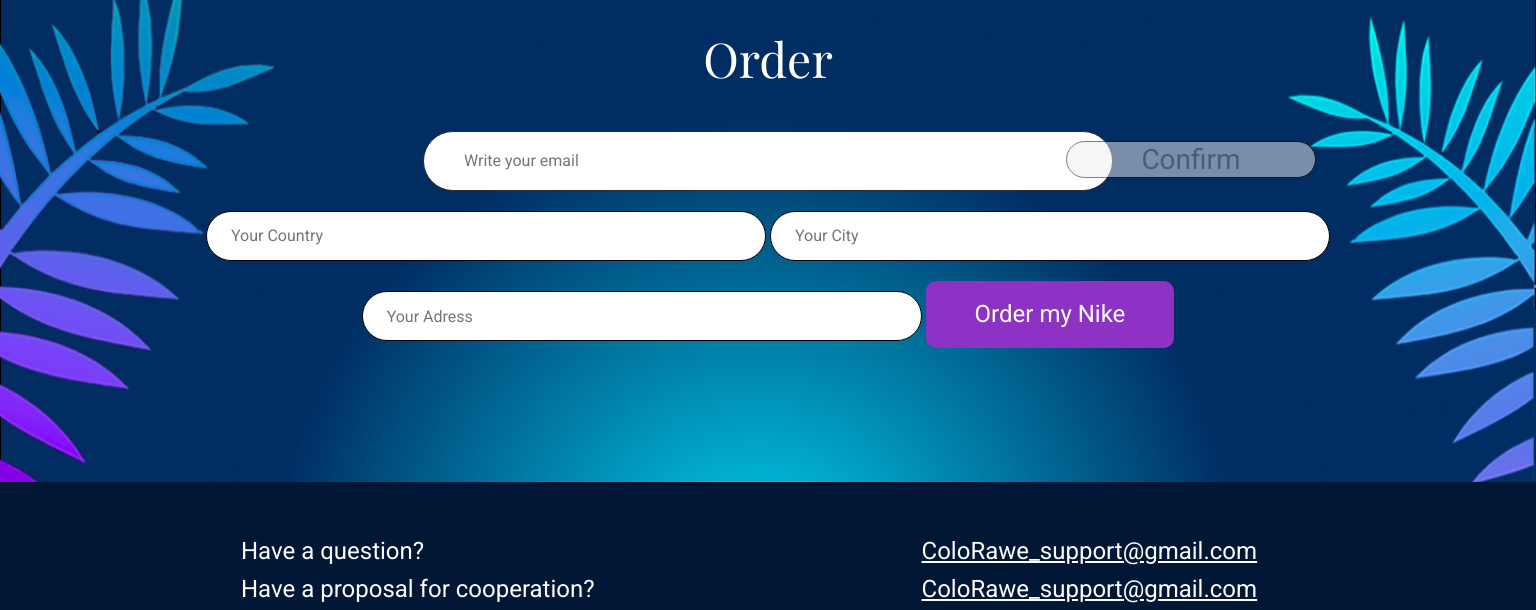
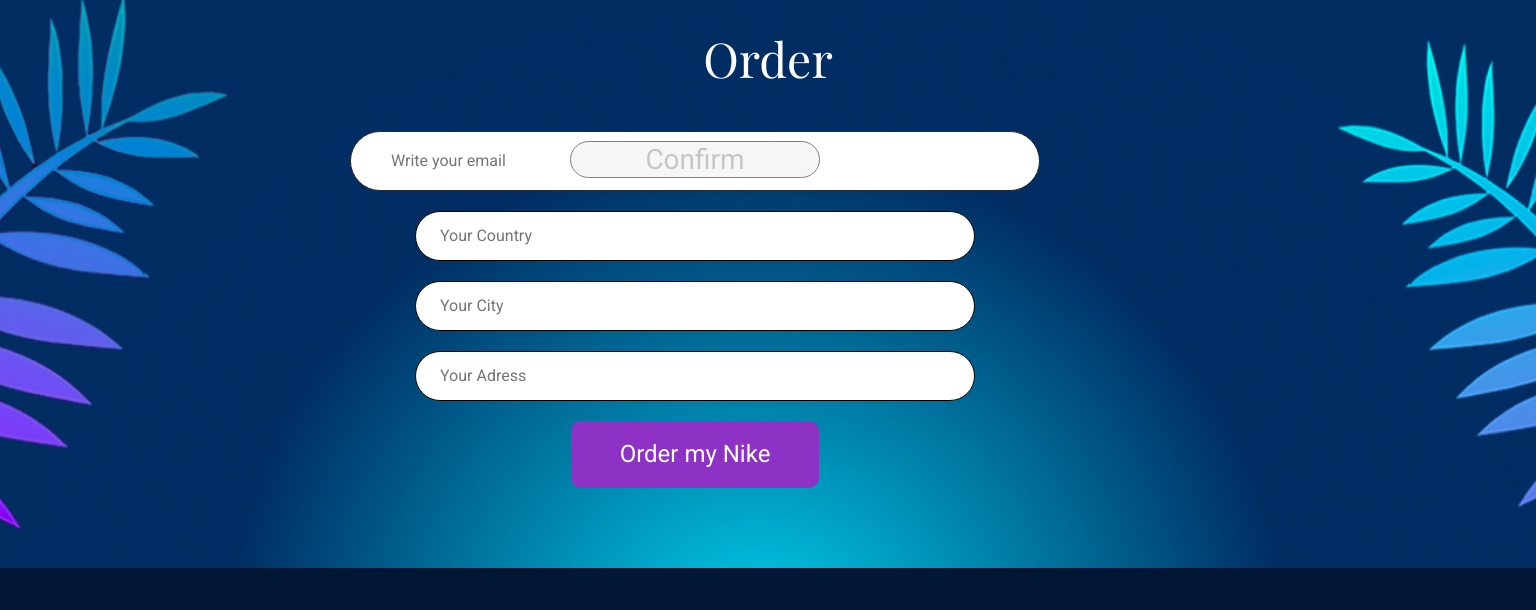
Before and after one commit to Oksana07/nike-project, a plain HTML site: page index.html in a window 1536 px wide. Shown: the part 2800-3410 px from the top of the page. Drawn offline with nearby package versions, Linux system fonts and the light colour scheme; a web font is replaced by a local one.

Commit message:
fix firm

```diff
--- a/scss/components/_application.scss
+++ b/scss/components/_application.scss
@@ -42,10 +42,14 @@
 }
 
 .application__form {
-
-            display: inline-block;
-
-
+@media screen and (min-width: 360px) and (min-width: 1110px){
+margin-left: 200px;
+display: table-caption;
+}
+@media screen and (min-width: 1110px) and (min-width: 1440px) {
+    margin-left: 350px;
+    display: table-caption;
+}
 }
 
 .form-field {
```
Also changed, not shown: css/style.css, css/style.min.css, 2 other files.
